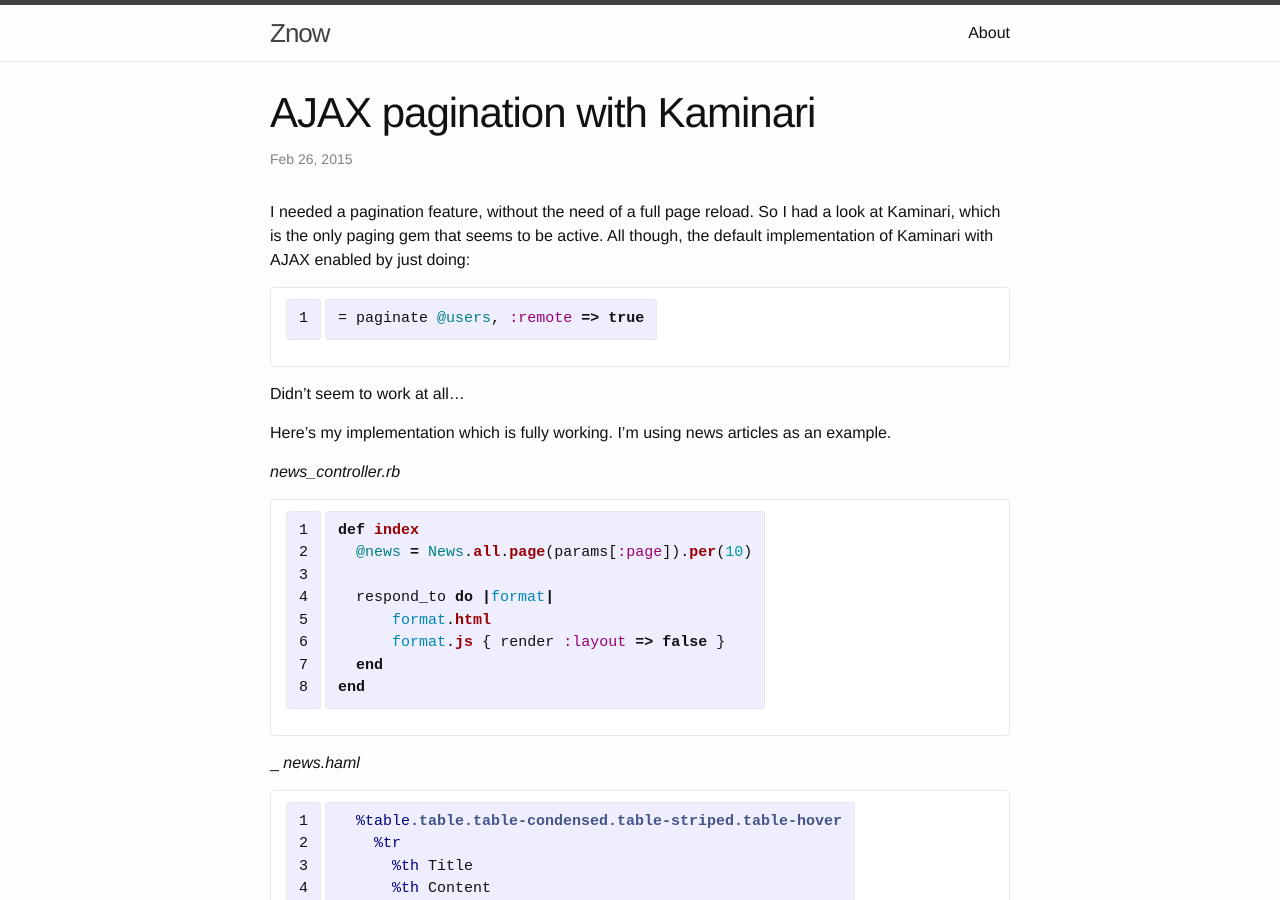
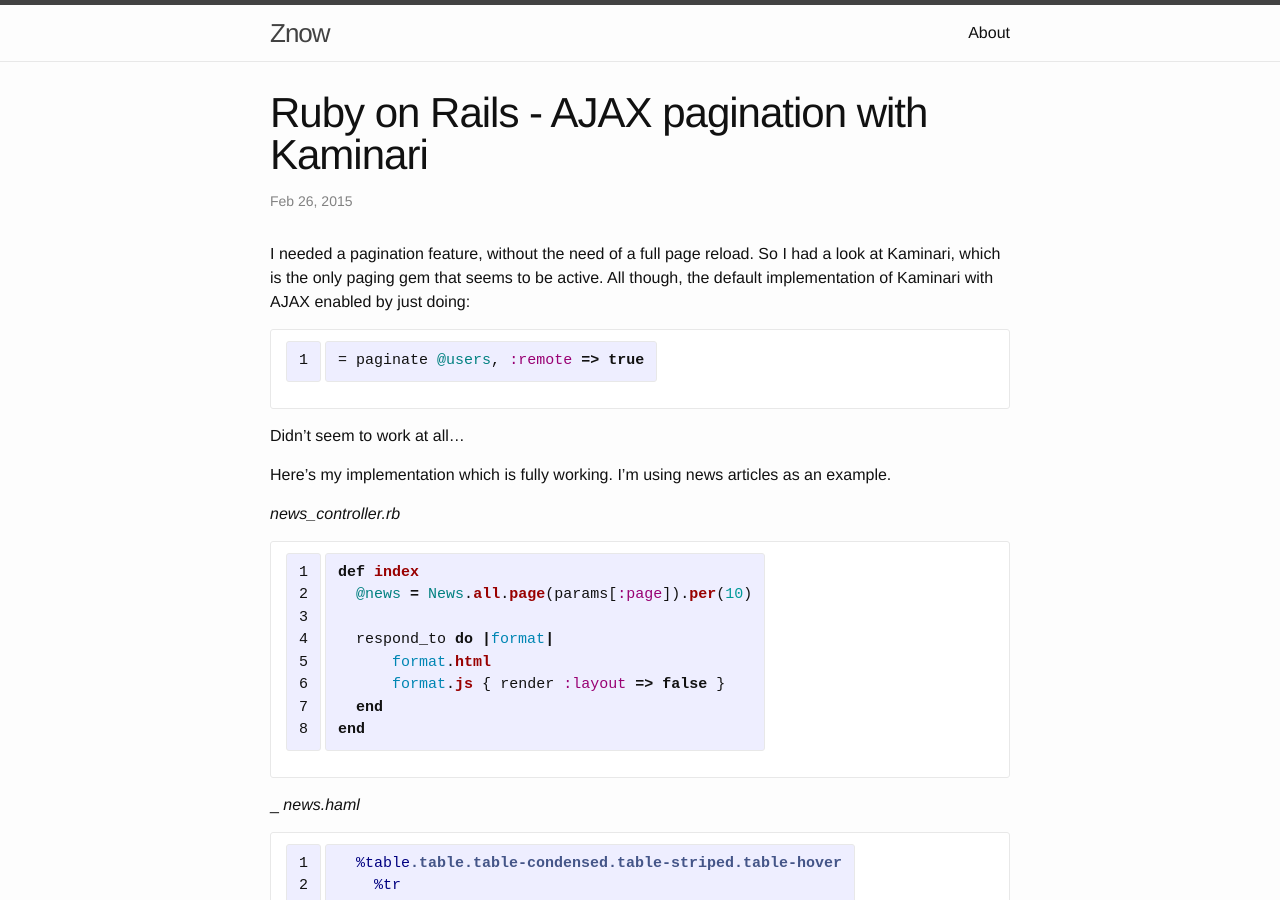
Before and after one commit to Znow/znow.github.io, a Jekyll site: the page built from _posts/2015-02-26-ajax-pagination-with-kaminari-ruby-on-rails.markdown, in a window 1280 px wide and 900 px high. Built offline with Jekyll 4.4.1, drawn with Linux system fonts in a browser that asks for light colours.

```diff
--- a/_posts/2015-02-26-ajax-pagination-with-kaminari-ruby-on-rails.markdown
+++ b/_posts/2015-02-26-ajax-pagination-with-kaminari-ruby-on-rails.markdown
@@ -1,6 +1,6 @@
 ---
 layout: post
-title: AJAX pagination with Kaminari
+title: Ruby on Rails - AJAX pagination with Kaminari
 published: true
 categories: Ruby on Rails
 ---
```
